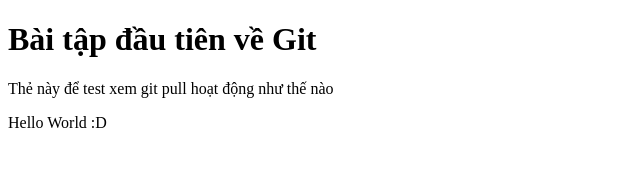
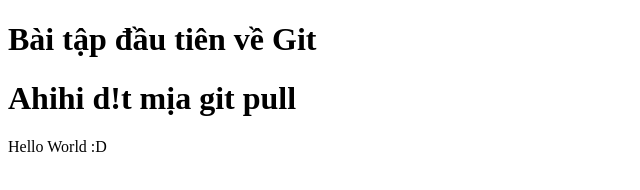
Before and after one commit to nhutplus/thietkeweb, a plain HTML site: page index.html in a window 1280 px wide. Shown: the whole page, without its empty margins (0-640 px from the left). Drawn offline with Linux system fonts and the light colour scheme.

Commit message:
Update index.html

```diff
--- a/index.html
+++ b/index.html
@@ -9,7 +9,7 @@
 <body>
   <header>
         <h1 class="heading">Bài tập đầu tiên về Git</h1>
-    <p>Thẻ này để test xem git pull hoạt động như thế nào</p>
+    <h1>Ahihi d!t mịa git pull</h1>
   </header>
   <section class="content">
       <p>Hello World :D</p>
```
